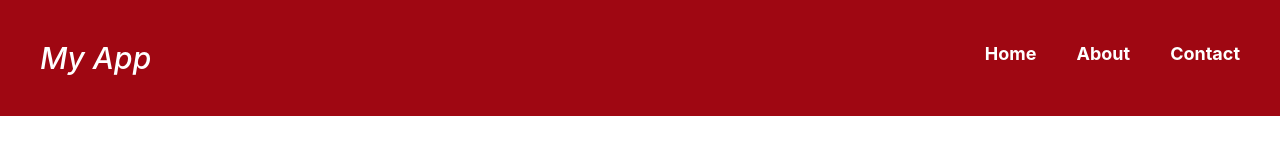
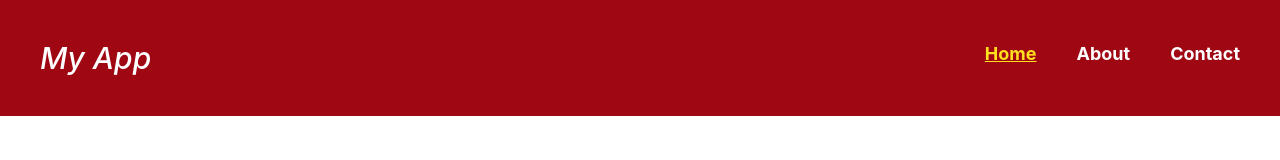
Before and after one commit to Lucide-Pascale/Simple-Website, a React (Vite) app: page / in a window 1280 px wide. Shown: the top 160 px of the page. Built offline with nearby package versions, Linux system fonts and the light colour scheme.

Commit message:
Adding routes to Components

```diff
--- a/src/App.jsx
+++ b/src/App.jsx
@@ -3,7 +3,7 @@ import reactLogo from './assets/react.svg'
 import About from './components/about.jsx'
 import Contact from './components/contact.jsx'
 import './App.css'
-import { Link, Routes, Route } from 'react-router-dom'
+import { Link, Routes, Route, NavLink, Outlet } from 'react-router-dom'
 
 function Home() {
   return (
@@ -14,21 +14,27 @@ function Home() {
   )
 }
 function App() {
-
+  const styling = ({ isActive }) => isActive ? 'text-yellow-300 underline' : 'text-white'
 
   return (
     <>
       <header className='flex justify-between px-10 py-10 bg-red-800'>
         <h1 className='text-3xl text-white italic font-medium'>My App</h1>
         <nav className='flex gap-10 text-lg text-white font-bold'>
-          <Link to="/">Home</Link>
-          <Link to="/about">About</Link>
-          <Link to="/contact">Contact</Link>
+          <NavLink to="/" className={styling}>
+            Home
+          </NavLink>
+          <NavLink to="/about" className={styling}>
+            About
+          </NavLink>
+          <NavLink to="/contact" className={styling}>
+            Contact
+          </NavLink>
         </nav>
       </header>
-
+      <Outlet/>
       <Routes>
-        <Route path="/" element={<Home />} />
+        <Route index path="/" element={<Home />} />
         <Route path="/about" element={<About />} />
         <Route path="/contact" element={<Contact />} />
       </Routes>
```
